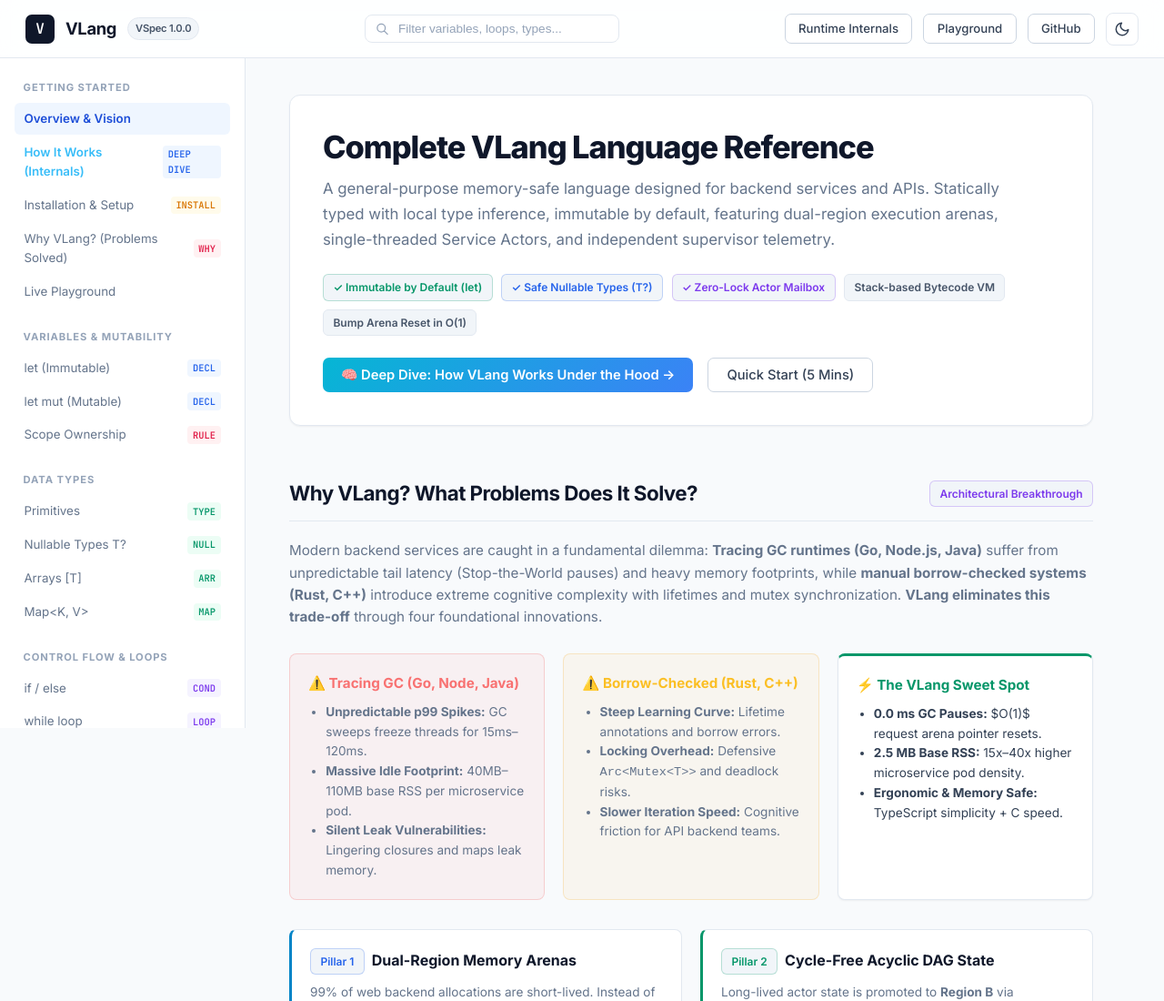
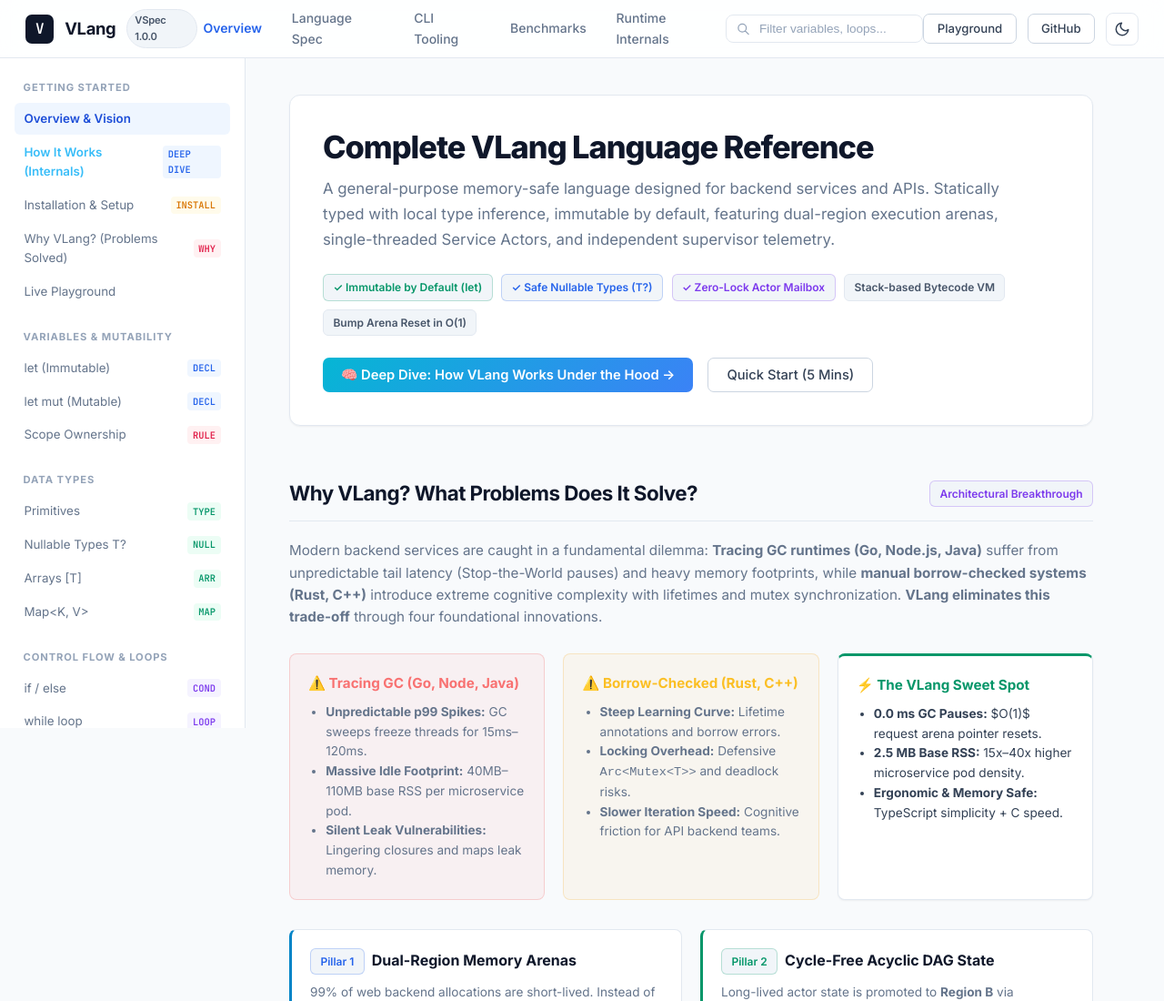
Before and after one commit to gaganprajapati/trulang, a plain HTML site: page docs/index.html in a window 1280 px wide. Shown: the top 1100 px of the page at 91% size. Drawn offline with Linux system fonts and the light colour scheme.

Commit message:
fix(docs): resolve light theme scrollbar color and restore header nav menu in overview page

```diff
--- a/docs/css/styles.css
+++ b/docs/css/styles.css
@@ -31,6 +31,9 @@
 /* Light Theme (Clean, Crisp, Stripe/Tailwind Style) */
 :root,
 :root[data-theme="light"] {
+  color-scheme: light;
+  scrollbar-color: #cbd5e1 transparent;
+
   --bg-canvas: #f8fafc;
   --bg-surface: #ffffff;
   --bg-subtle: #f1f5f9;
@@ -110,6 +113,9 @@
 
 /* Dark Theme (Obsidian Slate, Elegant, Next.js / Bun Style) */
 :root[data-theme="dark"] {
+  color-scheme: dark;
+  scrollbar-color: #334155 transparent;
+
   --bg-canvas: #090d16;
   --bg-surface: #0f172a;
   --bg-subtle: #1e293b;
@@ -315,7 +321,7 @@ header {
 /* Nav Search Bar */
 .nav-search {
   position: relative;
-  width: 280px;
+  width: 220px;
 }
 
 .nav-search input {
@@ -438,6 +444,25 @@ header {
   width: 100%;
 }
 
+/* Global Custom Scrollbars */
+::-webkit-scrollbar {
+  width: 7px;
+  height: 7px;
+}
+
+::-webkit-scrollbar-track {
+  background: transparent;
+}
+
+::-webkit-scrollbar-thumb {
+  background: var(--border-subtle);
+  border-radius: 9999px;
+}
+
+::-webkit-scrollbar-thumb:hover {
+  background: var(--text-dim);
+}
+
 aside {
   width: 270px;
   border-right: 1px solid var(--sidebar-border);
@@ -449,6 +474,25 @@ aside {
   padding: 1.5rem 1rem;
   flex-shrink: 0;
   transition: background-color var(--trans-normal), border-color var(--trans-normal);
+  scrollbar-width: thin;
+  scrollbar-color: var(--border-subtle) transparent;
+}
+
+aside::-webkit-scrollbar {
+  width: 5px;
+}
+
+aside::-webkit-scrollbar-track {
+  background: transparent;
+}
+
+aside::-webkit-scrollbar-thumb {
+  background: var(--border-subtle);
+  border-radius: 9999px;
+}
+
+aside::-webkit-scrollbar-thumb:hover {
+  background: var(--text-dim);
 }
 
 .sidebar-group {
@@ -1312,9 +1356,17 @@ footer {
 /* --------------------------------------------------------------------------
    Responsive Layout
    -------------------------------------------------------------------------- */
-@media (max-width: 900px) {
+@media (max-width: 1120px) {
+  .nav-search { width: 170px; }
+}
+
+@media (max-width: 980px) {
+  .nav-search { display: none; }
+}
+
+@media (max-width: 820px) {
+  .nav-links { display: none; }
   header { padding: 0 1rem; }
-  .nav-search { display: none; }
   aside { display: none; }
   main { padding: 1.5rem 1rem; }
   .gauge-grid { grid-template-columns: 1fr; }
--- a/docs/index.html
+++ b/docs/index.html
@@ -22,23 +22,28 @@
 
   <!-- Top Navigation Header -->
   <header>
-    <a href="#" class="brand">
+    <a href="index.html" class="brand">
       <div class="brand-logo">V</div>
       <div class="brand-name">VLang</div>
       <span class="brand-badge">VSpec 1.0.0</span>
     </a>
 
+    <nav class="nav-links">
+      <a href="#overview" class="nav-link active">Overview</a>
+      <a href="#spec" class="nav-link">Language Spec</a>
+      <a href="#tooling" class="nav-link">CLI Tooling</a>
+      <a href="#benchmarks" class="nav-link">Benchmarks</a>
+      <a href="internals.html" class="nav-link">Runtime Internals</a>
+    </nav>
+
     <div class="nav-search">
       <svg fill="none" stroke="currentColor" viewBox="0 0 24 24">
         <path stroke-linecap="round" stroke-linejoin="round" stroke-width="2" d="M21 21l-6-6m2-5a7 7 0 11-14 0 7 7 0 0114 0z"></path>
       </svg>
-      <input type="text" id="specSearch" placeholder="Filter variables, loops, types..." onkeyup="filterSpecs()">
+      <input type="text" id="specSearch" placeholder="Filter variables, loops..." onkeyup="filterSpecs()">
     </div>
 
     <div class="nav-actions">
-      <a href="internals.html" class="btn btn-secondary">
-        Runtime Internals
-      </a>
       <a href="#playground" class="btn btn-secondary">
         Playground
       </a>
@@ -734,6 +739,7 @@ vlang completions bash > /etc/bash_completion.d/vlang</code></pre>
       </section>
 
       <!-- 1. Variables & Mutability -->
+      <div id="spec"></div>
       <section id="variables">
         <div class="section-header">
           <h2>1. Variables, Mutability & Scope Ownership</h2>
```
